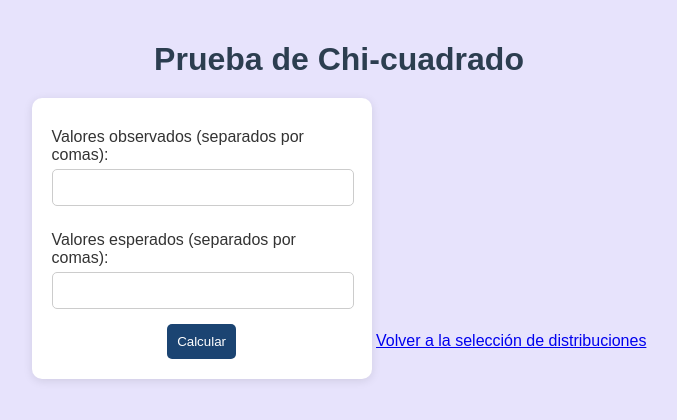
After one commit to sim3075/LaplaceLens, a Flask app: page /hypothesis/chi_cuadrado in a window 1280 px wide. The commit adds this page. Shown: the top 420 px of the page, without its empty margins (301-978 px from the left). Run offline with Flask 3, Linux system fonts and the light colour scheme.

Commit message:
cambios ph

```diff
--- a/src/app.py
+++ b/src/app.py
@@ -1,6 +1,7 @@
 from flask import Flask, render_template
 from routes.continuous_distributions import continuous
 from routes.discrete_distributions import discrete
+from routes.hypothesis_test import hypothesis
 
 app = Flask(__name__)
 
@@ -14,4 +15,6 @@ app.register_blueprint(continuous)
 
 app.register_blueprint(discrete)
 
+app.register_blueprint(hypothesis)
+
 app.add_url_rule('/', endpoint='index')
--- a/src/routes/continuous_distributions.py
+++ b/src/routes/continuous_distributions.py
@@ -86,5 +86,4 @@ def calculate():
         result = 'Distribución invalida'
         result = round(result, 4)
 
-    print(result)
     return render_template('result.html', result=result, graph=graph)
--- a/src/routes/hypothesis_test.py
+++ b/src/routes/hypothesis_test.py
@@ -0,0 +1,35 @@
+from flask import render_template, request, Blueprint
+from scipy import stats
+
+hypothesis = Blueprint('hypothesis', __name__, url_prefix='/hypothesis')
+
+# Prueba de Chi-cuadrado
+@hypothesis.route('/chi_cuadrado', methods=['GET', 'POST'])
+def chi_square_test():
+    result = None
+    if request.method == 'POST':
+        # Obtener los datos observados y esperados
+        try:
+            observed = list(map(int, request.form['observed'].split(',')))
+            expected = list(map(int, request.form['expected'].split(',')))
+
+            # Verificar que ambos arrays tengan la misma longitud
+            if len(observed) != len(expected):
+                raise ValueError("Los valores observados y esperados deben tener la misma longitud.")
+
+            # Realizar la prueba de Chi-cuadrado
+            chi2_stat, p_value = stats.chisquare(observed, expected)
+
+            # Verificar si rechazamos la hipótesis nula
+            result = {
+                "chi2_stat": chi2_stat,
+                "p_value": p_value,
+                "reject_null": p_value < 0.05
+            }
+
+        except ValueError as ve:
+            return render_template('chi_square_test.html', result={"error": str(ve)})
+        except Exception as e:
+            return render_template('chi_square_test.html', result={"error": "Ocurrió un error al procesar los datos."})
+
+    return render_template('chi_square_test.html', result=result)
--- /dev/null
+++ b/src/templates/chi_square_test.html
@@ -0,0 +1,86 @@
+<!DOCTYPE html>
+<html lang="en">
+<head>
+    <meta charset="UTF-8">
+    <meta name="viewport" content="width=device-width, initial-scale=1.0">
+    <title>Prueba de Chi-cuadrado</title>
+    <style>
+        body {
+            font-family: Arial, sans-serif;
+            background-color: #e7e3fc;
+            color: #333;
+            margin: 0;
+            padding: 20px;
+            text-align: center;
+        }
+
+        h1 {
+            color: #2C3E50;
+            margin-bottom: 20px;
+        }
+
+        form {
+            background-color: #ffffff;
+            border-radius: 10px;
+            padding: 20px;
+            box-shadow: 0 2px 10px rgba(0, 0, 0, 0.1);
+            display: inline-block;
+            width: 300px;
+        }
+
+        label {
+            display: block;
+            margin: 10px 0 5px;
+            text-align: left;
+        }
+
+        input {
+            width: calc(100% - 20px);
+            padding: 10px;
+            margin-bottom: 15px;
+            border: 1px solid #ccc;
+            border-radius: 5px;
+        }
+
+        button {
+            background-color: #1B4472ff;
+            color: #ffffff;
+            border: none;
+            padding: 10px;
+            border-radius: 5px;
+            cursor: pointer;
+            transition: background-color 0.3s;
+        }
+
+        button:hover {
+            background-color: #1A3564;
+        }
+
+        @media (max-width: 600px) {
+            form {
+                width: 90%;
+            }
+        }
+    </style>
+</head>
+<body>
+    <h1>Prueba de Chi-cuadrado</h1>
+    <form  action="/hypothesis/chi_square_test" method="POST">
+        <label for="observed">Valores observados (separados por comas):</label>
+        <input type="text" name="observed" required>
+
+        <label for="expected">Valores esperados (separados por comas):</label>
+        <input type="text" name="expected" required>
+
+        <button type="submit">Calcular</button>
+    </form>
+
+    {% if result %}
+        <h2>Resultado:</h2>
+        <p>Estadístico Chi-cuadrado: {{ result.chi2_stat }}</p>
+        <p>Valor p: {{ result.p_value }}</p>
+        <p>{{ "Rechazamos" if result.reject_null else "No rechazamos" }} la hipótesis nula.</p>
+    {% endif %}
+    <a href="/">Volver a la selección de distribuciones</a>
+</body>
+</html>
```
Also changed, not shown: src/templates/index.html (+20 -7 lines).
